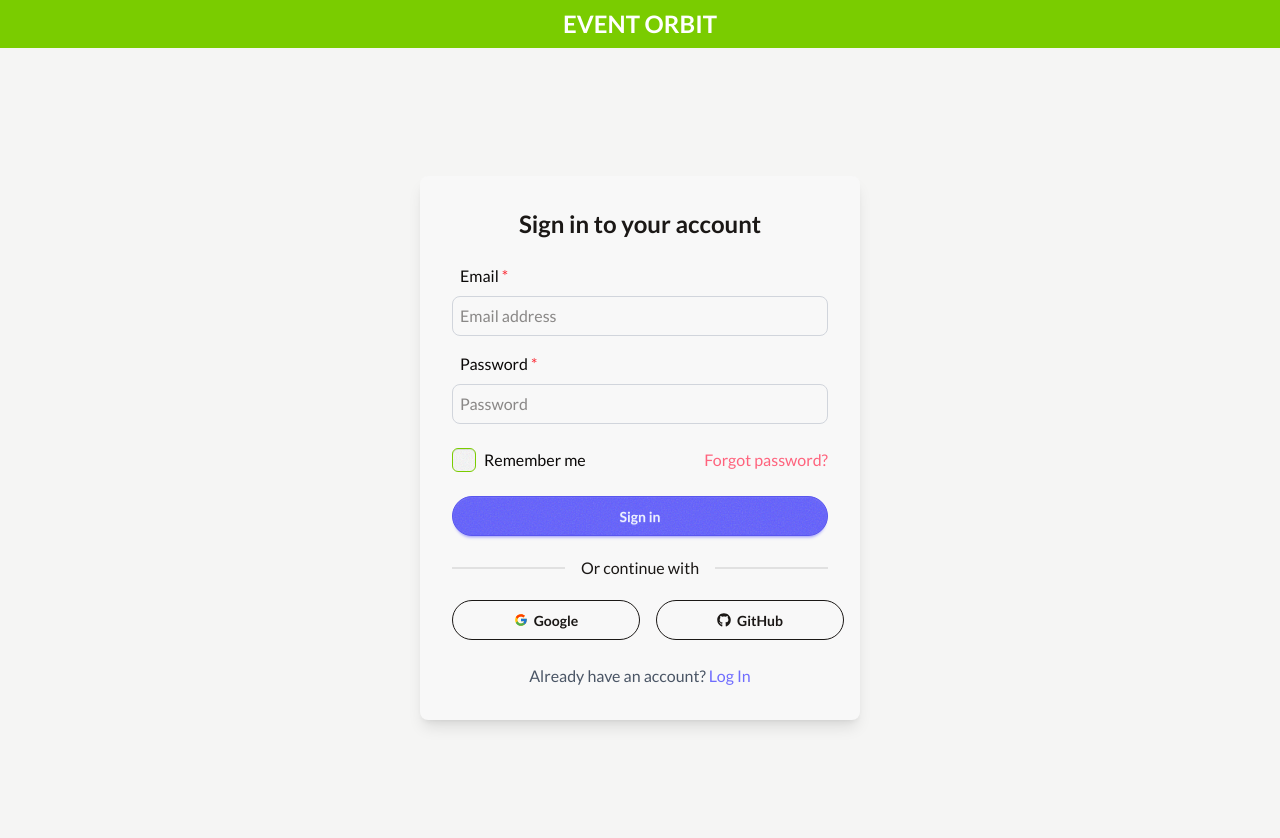
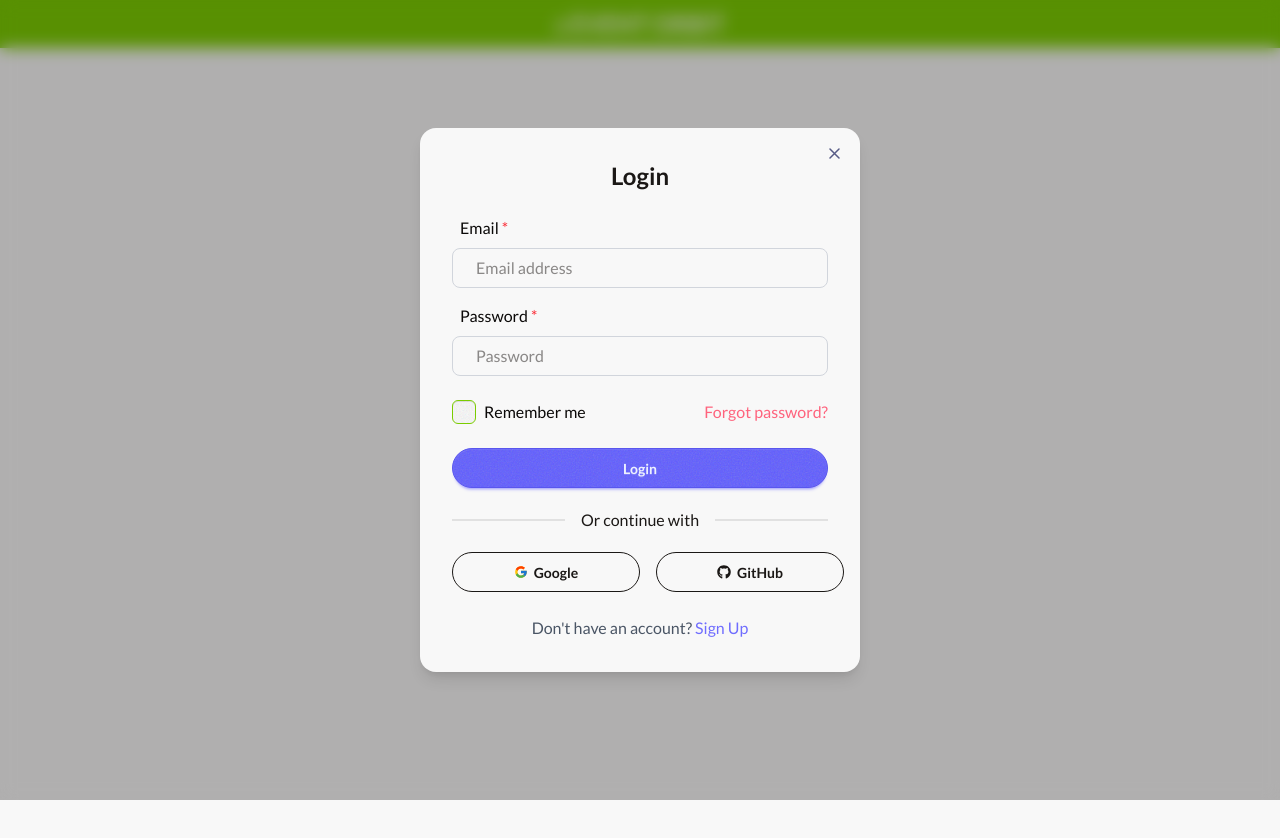
Before and after one commit to Anuptigga/EventOrbit, a React (Vite) app in the folder frontend/: page / in a window 1280 px wide. Shown: the top 838 px of the page. After the commit the page ends 800 px from the top, so only its background shows below. Built offline with nearby package versions, Linux system fonts and the light colour scheme.

Commit message:
added SignIn and LogIn

```diff
--- a/frontend/src/App.jsx
+++ b/frontend/src/App.jsx
@@ -4,11 +4,9 @@ function App() {
   return (
     <div className="bg-base-200">
       <h1 className="text-2xl font-bold p-2 text-center bg-secondary text-white">
-        EVENT ORBIT
+        z EVENT ORBIT
       </h1>
-      <div className="flex items-center justify-center min-h-screen">
-        <SignIn />
-      </div>
+      <SignIn />
     </div>
   )
 }
--- /dev/null
+++ b/frontend/src/assets/assets.js
@@ -0,0 +1,5 @@
+import cross_icon from './cross_icon.svg'
+
+export const assets = {
+  cross_icon,
+}
--- a/frontend/src/components/SignIn.jsx
+++ b/frontend/src/components/SignIn.jsx
@@ -1,22 +1,50 @@
-import React from 'react'
+import React, { useEffect, useState } from 'react'
 import { FcGoogle } from 'react-icons/fc'
 import { FaGithub } from 'react-icons/fa'
+import { assets } from '../assets/assets'
 
 const SignIn = () => {
+  const [state, setState] = useState('Login')
+
+  useEffect(() => {
+    document.body.style.overflow = 'hidden'
+    return () => {
+      document.body.style.overflow = 'unset'
+    }
+  }, [])
+
   return (
-    <div className="bg-base-100 p-8 rounded-lg shadow-lg w-110">
-      <h2 className="text-2xl font-bold text-center mb-6">
-        Sign in to your account
-      </h2>
-      <form>
+    <div className="absolute top-0 left-0 right-0 bottom-0 z-10 backdrop-blur-sm bg-neutral/30 flex justify-center items-center">
+      <form className="relative bg-base-100 p-8 rounded-2xl shadow-lg w-110">
+        <img
+          src={assets.cross_icon}
+          alt="Cross Icon"
+          className="absolute top-5 right-5 cursor-pointer"
+        />
+        <h2 className="text-2xl font-bold text-center mb-6">{state}</h2>
+        {state === 'Sign Up' && (
+          <div className="mb-4">
+            <label className="block text-neutral m-2">
+              Name <span className="text-red-500">*</span>
+            </label>
+            <input
+              type="text"
+              className="w-full outline-1 -outline-offset-1 outline-gray-300 focus-within:outline-2 focus-within:-outline-offset-2 focus-within:outline-accent
+            rounded-lg p-2 px-6"
+              placeholder="Name"
+              required
+            />
+          </div>
+        )}
         <div className="mb-4">
           <label className="block text-neutral m-2 required:">
             Email <span className="text-red-500">*</span>
           </label>
           <input
             type="email"
-            className="w-full outline-1 -outline-offset-1 outline-gray-300 focus-within:outline-2 focus-within:-outline-offset-2 focus-within:outline-accent rounded-lg p-2"
+            className="w-full outline-1 -outline-offset-1 outline-gray-300 focus-within:outline-2 focus-within:-outline-offset-2 focus-within:outline-accent rounded-lg p-2 px-6"
             placeholder="Email address"
+            required
           />
         </div>
         <div className="mb-6">
@@ -25,8 +53,9 @@ const SignIn = () => {
           </label>
           <input
             type="password"
-            className="w-full outline-1 -outline-offset-1 outline-gray-300 focus-within:outline-2 focus-within:-outline-offset-2 focus-within:outline-accent rounded-lg p-2"
+            className="w-full outline-1 -outline-offset-1 outline-gray-300 focus-within:outline-2 focus-within:-outline-offset-2 focus-within:outline-accent rounded-lg p-2 px-6"
             placeholder="Password"
+            required
           />
         </div>
         <div className="flex items-center justify-between mb-6">
@@ -42,9 +71,8 @@ const SignIn = () => {
           </a>
         </div>
         <button type="submit" className="btn btn-primary w-full mb-2">
-          Sign in
+          {state}
         </button>
-      </form>
         <div className="divider mb-6">Or continue with</div>
         <div className="flex justify-between w-1/2">
           <button className="btn btn-outline w-full mr-2 flex items-center">
@@ -54,15 +82,30 @@ const SignIn = () => {
             <FaGithub /> GitHub
           </button>
         </div>
+        {state === 'Login' ? (
+          <p className="text-center mt-6 text-gray-600">
+            Don't have an account?{' '}
+            <a
+              href="#"
+              className="text-primary/90 hover:underline hover:text-primary"
+              onClick={() => setState('Sign Up')}
+            >
+              Sign Up
+            </a>
+          </p>
+        ) : (
           <p className="text-center mt-6 text-gray-600">
             Already have an account?{' '}
             <a
               href="#"
               className="text-primary/90 hover:underline hover:text-primary"
+              onClick={() => setState('Login')}
             >
               Log In
             </a>
           </p>
+        )}
+      </form>
     </div>
   )
 }
```
Also changed, not shown: frontend/src/assets/cross_icon.svg (added). Lines whose indentation alone changed are shown as unchanged.
